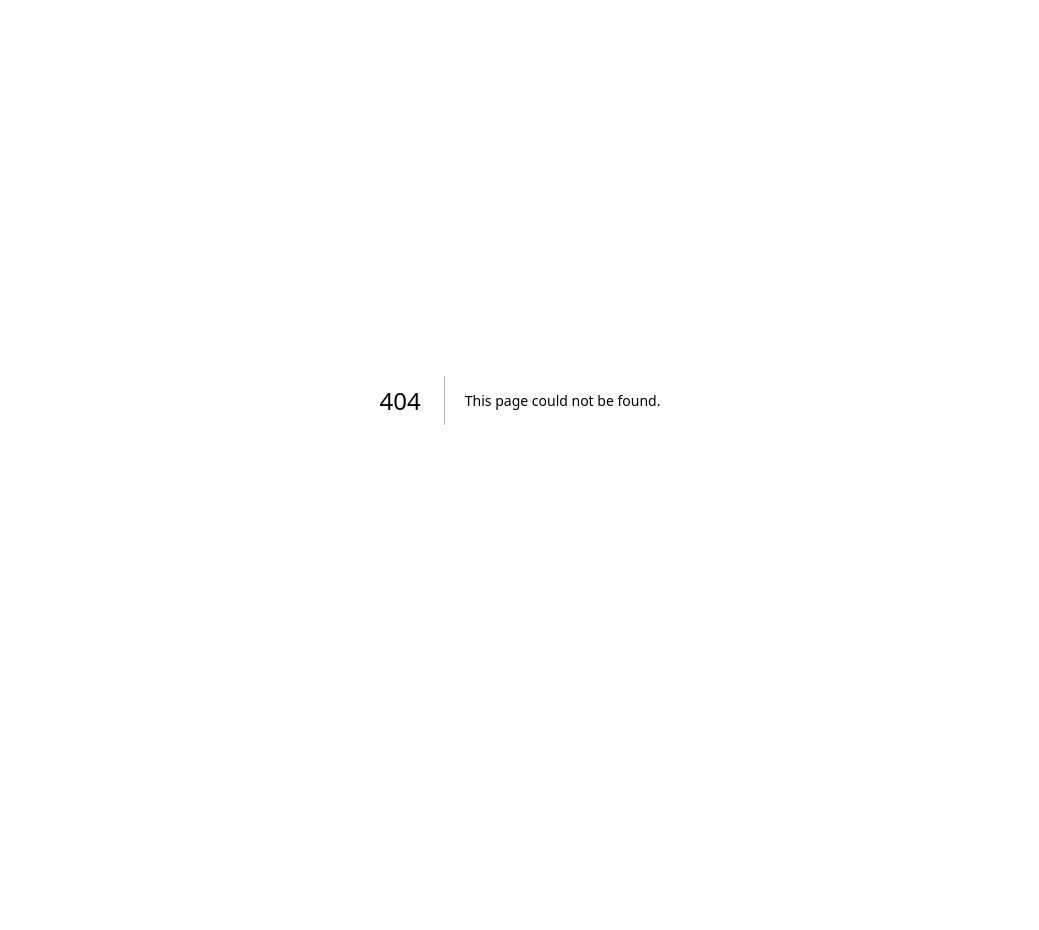
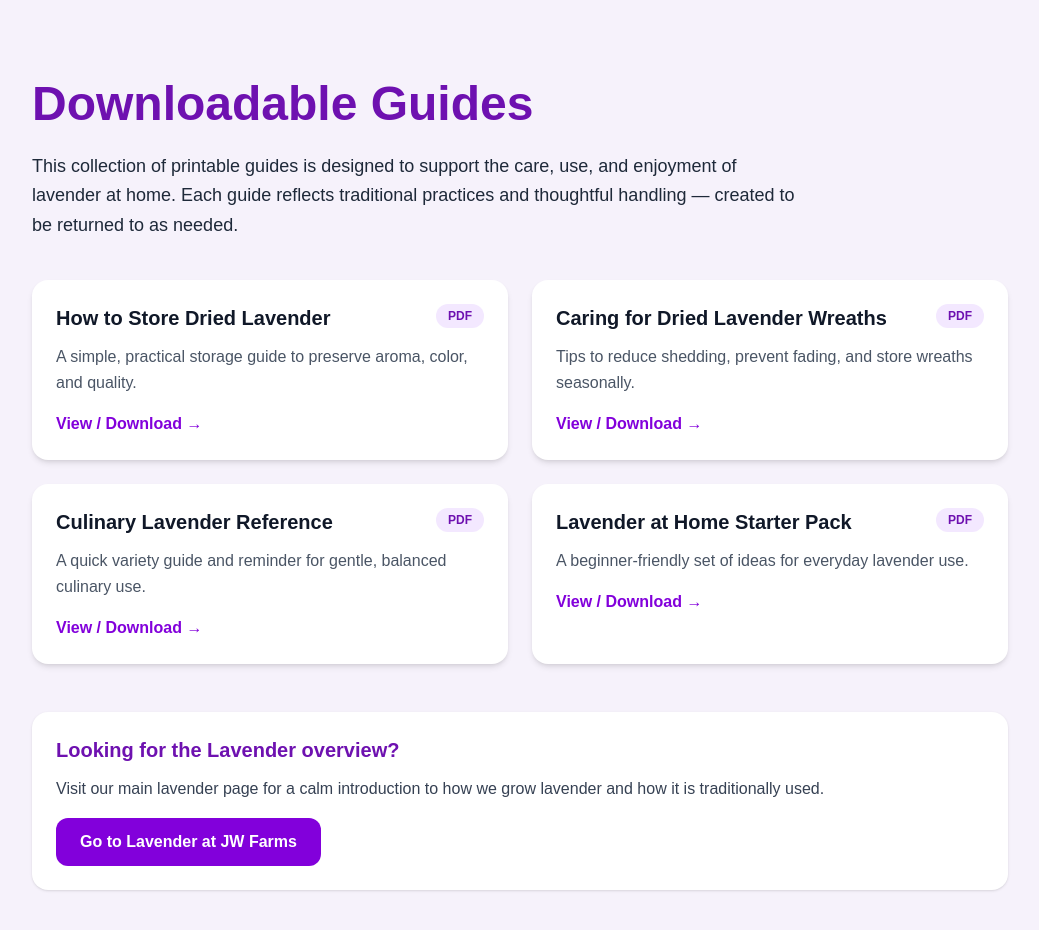
Before and after one commit to jwfarms/nextjs-boilerplate, a Next.js app: page /downloadable-guides in a window 1280 px wide. Before the commit this address had no page. Shown: the top 930 px of the page, without its empty margins (120-1159 px from the left). Before the commit the page ends 800 px from the top, so only its background shows below. Built offline with nearby package versions, Linux system fonts and the light colour scheme.

Commit message:
Create Downloadable Guides page for lavender resources
This page provides a collection of printable lavender guides, including storage tips and culinary references, aimed at enhancing the use of lavender at home.

```diff
--- /dev/null
+++ b/app/downloadable-guides/page.tsx
@@ -0,0 +1,88 @@
+export const metadata = {
+  title: "Downloadable Guides | JW Farms",
+  description:
+    "Printable lavender guides from JW Farms — simple, practical how-to references for storing, crafting, and using lavender at home.",
+};
+
+export default function DownloadableGuidesPage() {
+  return (
+    <main className="bg-[#f6f2fb] text-gray-800">
+      <section className="py-20 px-6 max-w-5xl mx-auto">
+        <h1 className="text-4xl md:text-5xl font-semibold text-purple-800 mb-6">
+          Downloadable Guides
+        </h1>
+
+        <p className="text-lg leading-relaxed mb-10 max-w-3xl">
+          This collection of printable guides is designed to support the care,
+          use, and enjoyment of lavender at home. Each guide reflects traditional
+          practices and thoughtful handling — created to be returned to as needed.
+        </p>
+
+        <div className="grid md:grid-cols-2 gap-6">
+          {[
+            {
+              title: "How to Store Dried Lavender",
+              desc: "A simple, practical storage guide to preserve aroma, color, and quality.",
+              href: "https://jwfarms.blogspot.com/",
+              badge: "PDF",
+            },
+            {
+              title: "Caring for Dried Lavender Wreaths",
+              desc: "Tips to reduce shedding, prevent fading, and store wreaths seasonally.",
+              href: "https://jwfarms.blogspot.com/",
+              badge: "PDF",
+            },
+            {
+              title: "Culinary Lavender Reference",
+              desc: "A quick variety guide and reminder for gentle, balanced culinary use.",
+              href: "https://jwfarms.blogspot.com/",
+              badge: "PDF",
+            },
+            {
+              title: "Lavender at Home Starter Pack",
+              desc: "A beginner-friendly set of ideas for everyday lavender use.",
+              href: "https://jwfarms.blogspot.com/",
+              badge: "PDF",
+            },
+          ].map((g, i) => (
+            <a
+              key={i}
+              href={g.href}
+              target="_blank"
+              rel="noopener noreferrer"
+              className="block bg-white rounded-2xl shadow-md p-6 transition hover:shadow-xl hover:-translate-y-1"
+            >
+              <div className="flex items-start justify-between gap-4">
+                <h2 className="text-xl font-semibold text-gray-900">{g.title}</h2>
+                <span className="shrink-0 text-xs font-semibold bg-purple-100 text-purple-800 px-3 py-1 rounded-full">
+                  {g.badge}
+                </span>
+              </div>
+              <p className="mt-3 text-gray-600 leading-relaxed">{g.desc}</p>
+              <p className="mt-4 text-purple-700 font-semibold">
+                View / Download →
+              </p>
+            </a>
+          ))}
+        </div>
+
+        <div className="mt-12 bg-white rounded-2xl shadow-sm p-6">
+          <h3 className="text-xl font-semibold text-purple-800 mb-3">
+            Looking for the Lavender overview?
+          </h3>
+          <p className="text-gray-700 leading-relaxed">
+            Visit our main lavender page for a calm introduction to how we grow
+            lavender and how it is traditionally used.
+          </p>
+
+          <a
+            href="/lavender"
+            className="inline-block mt-4 bg-purple-700 hover:bg-purple-800 text-white rounded-xl px-6 py-3 font-semibold transition-all duration-200 hover:scale-[1.02]"
+          >
+            Go to Lavender at JW Farms
+          </a>
+        </div>
+      </section>
+    </main>
+  );
+}
```
